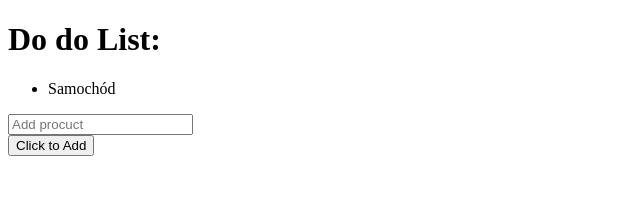
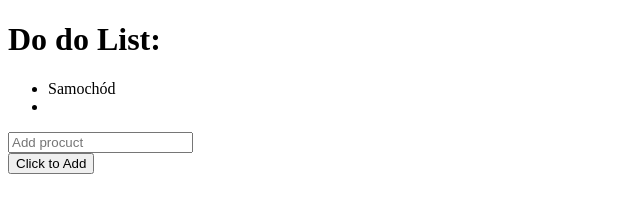
Before and after one commit to Rosomak2024/To-Do-List, a website: page index.html in a window 1280 px wide. Both pictures are taken after a click on the button "Click to Add". Shown: the whole page, without its empty margins (0-640 px from the left). Drawn offline with Linux system fonts and the light colour scheme.

Commit message:
add list ready

```diff
--- a/index.html
+++ b/index.html
@@ -11,11 +11,11 @@
     <ul>
       <li>Samochód</li>
     </ul>
-    <form action="">
+    <form>
       <label for="text"></label>
       <input type="text" placeholder="Add procuct" id="text" />
     </form>
     <button>Click to Add</button>
-    <script src="./index.js"></script>
+    <script src="./main.js"></script>
   </body>
 </html>
--- /dev/null
+++ b/main.js
@@ -0,0 +1,12 @@
+const addLi = document.querySelector("ul");
+const addButton = document.querySelector("button");
+const input = document.querySelector("input");
+
+addButton.addEventListener("click", function inputMaker(e) {
+  const newInput = document.createElement("li");
+  addLi.appendChild(newInput);
+  let text = input.value;
+  newInput.innerHTML = text;
+
+  e.preventDefault();
+});
```
